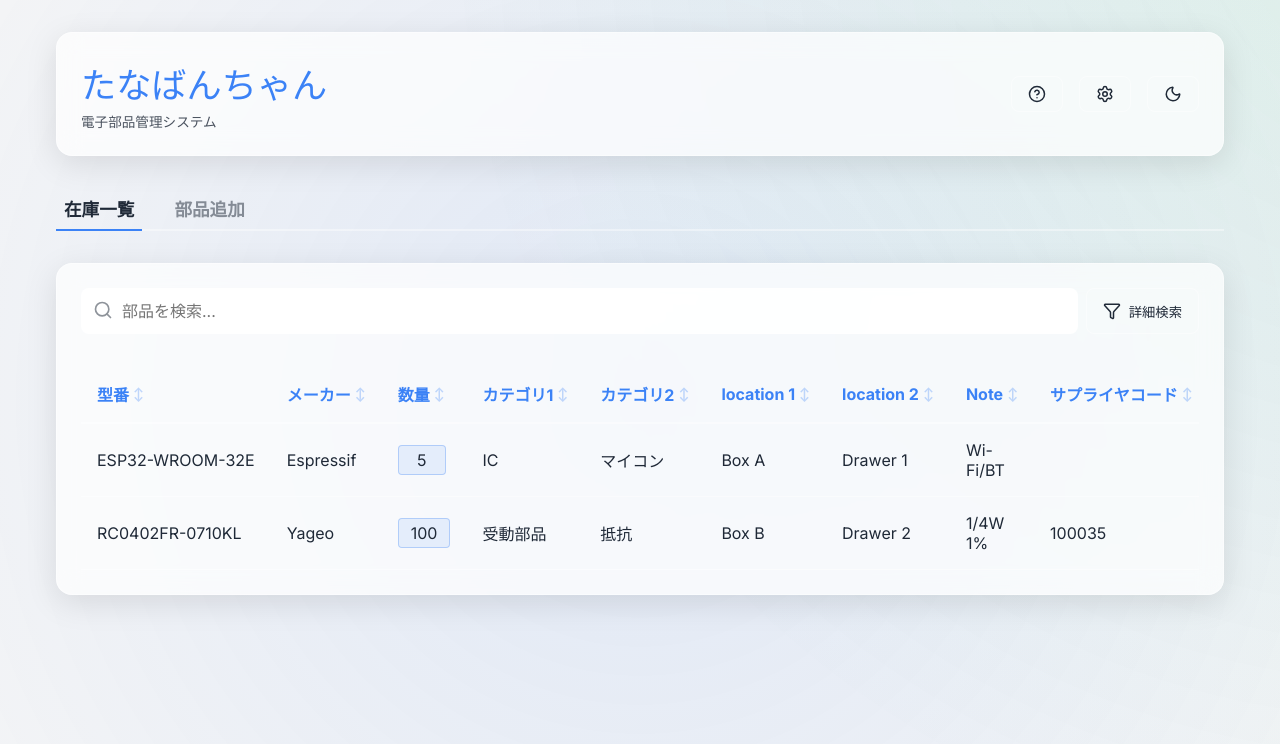
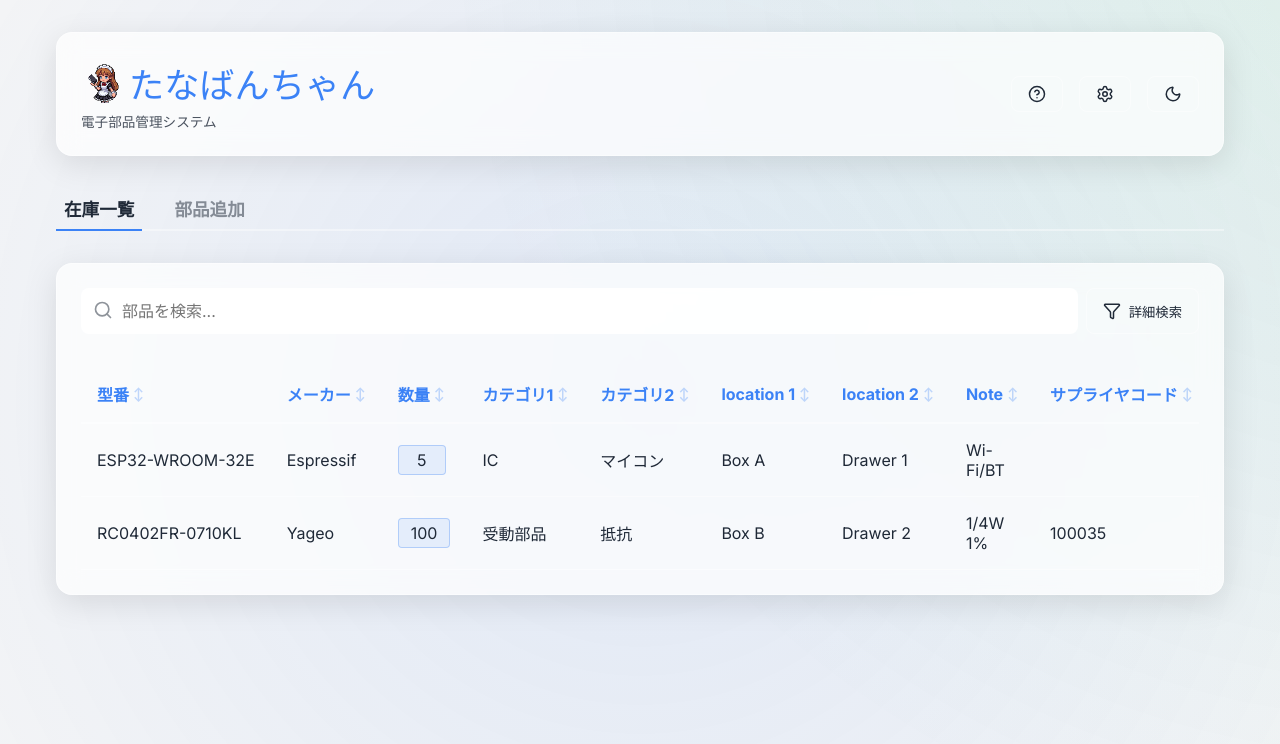
Before and after one commit to jp7dki/PartInventrySystem, a React (Vite) app: page / in a window 1280 px wide. Shown: the top 744 px of the page. Built offline with nearby package versions, Linux system fonts and the light colour scheme; a web font is replaced by a local one.

Commit message:
feat: Add icon image next to title logo

```diff
--- a/src/App.jsx
+++ b/src/App.jsx
@@ -224,7 +224,10 @@ function App() {
 
       <header className="glass-panel">
         <div style={{ display: 'flex', flexDirection: 'column' }}>
-          <h1 style={{ marginBottom: '0.2rem' }}>たなばんちゃん</h1>
+          <div style={{ display: 'flex', alignItems: 'center', gap: '0.5rem', marginBottom: '0.2rem' }}>
+            <img src="./logo.png" alt="logo" style={{ width: '40px', height: '40px', objectFit: 'contain' }} />
+            <h1 style={{ marginBottom: 0 }}>たなばんちゃん</h1>
+          </div>
           <span style={{ fontSize: '0.85rem', opacity: 0.8, fontWeight: 500 }}>電子部品管理システム</span>
         </div>
         <div className="header-controls">
```
Also changed, not shown: public/logo.png (added).
